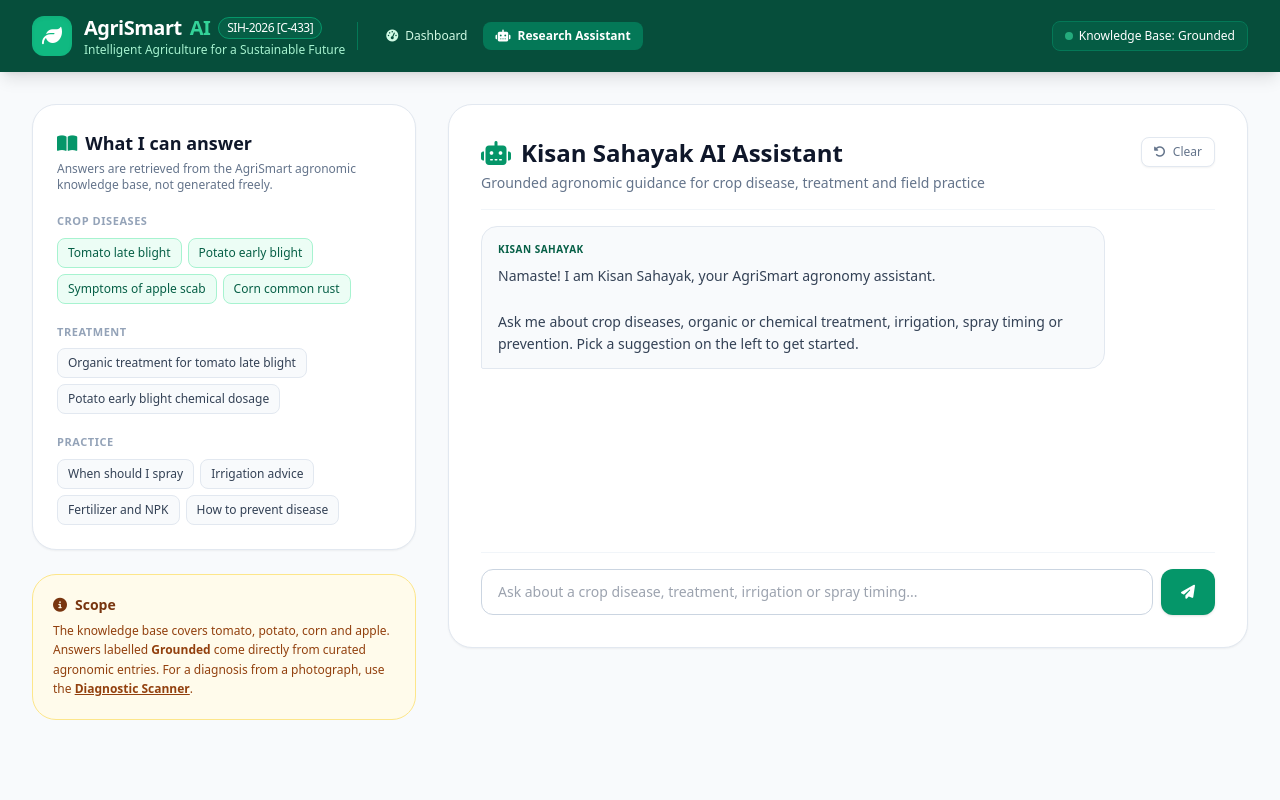
After one commit to aarydesaii/QuidsIn-SIH-Internal-2026, a FastAPI app: template src/frontend/templates/research.html in a window 1280 px wide. The commit adds this page. Run offline with FastAPI, Linux system fonts and the light colour scheme; the template is opened without the code that fills it, so the values that code supplies are empty; some libraries are stand-ins or nearby versions.

Commit message:
Added Research Assistant Page

```diff
--- a/src/backend/main.py
+++ b/src/backend/main.py
@@ -52,6 +52,10 @@ CONFIDENCE_THRESHOLD = 0.50
 @app.get("/", response_class=HTMLResponse)
 async def home(request: Request):
     return templates.TemplateResponse(request=request, name="index.html")
+
+@app.get("/research", response_class=HTMLResponse)
+async def research(request: Request):
+    return templates.TemplateResponse(request=request, name="research.html")
 
 @app.post("/api/predict")
 async def predict_endpoint(file: UploadFile = File(...)):
@@ -215,6 +219,151 @@ async def sustainability_calc(
         "rating": "Excellent Sustainability" if score > 80 else "Good Progress"
     })
 
+CROP_TERMS = {
+    "tomato": "Tomato", "tamatar": "Tomato",
+    "potato": "Potato", "aloo": "Potato", "batata": "Potato",
+    "corn": "Corn", "maize": "Corn", "makka": "Corn",
+    "apple": "Apple", "seb": "Apple",
+}
+
+DISEASE_TERMS = {
+    "early blight": "Early_blight", "early-blight": "Early_blight",
+    "late blight": "Late_blight", "late-blight": "Late_blight",
+    "blight": "blight",
+    "rust": "Common_rust",
+    "scab": "Apple_scab",
+}
+
+
+def _format_entry(key, entry, intent):
+    """Render a knowledge-base entry, showing the sections the question asked for."""
+    lines = [f"{entry['crop']} — {entry['disease']}"]
+
+    if entry.get("is_healthy"):
+        lines.append(f"\nSeverity: {entry['severity']}")
+        lines.append("\nMaintenance:")
+        lines += [f"  • {s}" for s in entry["symptoms"]]
+        lines.append(f"\nIrrigation: {entry['irrigation_advice']}")
+        return "\n".join(lines)
+
+    lines.append(f"Severity: {entry['severity']}")
+
+    show_all = intent == "all"
+    if show_all or intent == "symptoms":
+        lines.append("\nSymptoms to look for:")
+        lines += [f"  • {s}" for s in entry["symptoms"]]
+    if show_all or intent == "organic":
+        lines.append("\nOrganic / bio remedies:")
+        lines += [f"  • {s}" for s in entry["organic_remedies"]]
+    if show_all or intent == "chemical":
+        lines.append("\nChemical formulation:")
+        lines.append(f"  {entry['chemical_remedies'][0] if isinstance(entry['chemical_remedies'], list) else entry['chemical_remedies']}")
+    if show_all or intent == "irrigation":
+        lines.append(f"\nIrrigation: {entry['irrigation_advice']}")
+
+    return "\n".join(lines)
+
+
+def _detect_intent(q):
+    if any(w in q for w in ("organic", "natural", "bio", "neem", "jaivik")):
+        return "organic"
+    if any(w in q for w in ("chemical", "fungicide", "dosage", "dose", "spray what", "which medicine", "dawa")):
+        return "chemical"
+    if any(w in q for w in ("symptom", "identify", "looks like", "how to know", "sign", "pehchan")):
+        return "symptoms"
+    if any(w in q for w in ("irrigation", "watering", "water", "pani")):
+        return "irrigation"
+    return "all"
+
+
+def build_grounded_reply(query: str):
+    """Answer from DISEASE_DATABASE where possible. Returns (reply, grounded)."""
+    q = query.lower().strip()
+    if not q:
+        return "Please type a question about your crop.", False
+
+    intent = _detect_intent(q)
+    crops = {c for term, c in CROP_TERMS.items() if term in q}
+    # A specific term ("late blight") must win over the generic "blight" wildcard
+    specific = {d for term, d in DISEASE_TERMS.items() if term in q and d != "blight"}
+    diseases = specific or ({"blight"} if "blight" in q else set())
+
+    matches = []
+    for key, entry in DISEASE_DATABASE.items():
+        crop_part, _, disease_part = key.partition("___")
+        if crops and crop_part not in crops:
+            continue
+        if diseases:
+            if not any(d == disease_part or (d == "blight" and "blight" in disease_part.lower())
+                       for d in diseases):
+                continue
+        elif not crops:
+            continue
+        matches.append((key, entry))
+
+    if matches:
+        diseased = [m for m in matches if not m[1].get("is_healthy")]
+        chosen = diseased or matches
+        if len(chosen) > 3:
+            chosen = chosen[:3]
+        blocks = [_format_entry(k, e, intent) for k, e in chosen]
+        header = ""
+        if len(chosen) > 1:
+            header = f"Found {len(chosen)} matching entries in the knowledge base:\n\n"
+        return header + "\n\n———\n\n".join(blocks), True
+
+    # Topic answers that are not disease-specific
+    if any(w in q for w in ("irrigation", "watering", "water", "pani", "drip")):
+        return (
+            "Smart irrigation guidance:\n"
+            "  • Irrigate when soil moisture falls below 30% — the Soil Analytics panel "
+            "on the dashboard shows the current reading.\n"
+            "  • Prefer drip irrigation in 45-minute early-morning cycles; it saves roughly "
+            "40% water against flood irrigation.\n"
+            "  • Never wet the foliage. Most fungal diseases need leaf wetness to establish.\n"
+            "  • Delay irrigation by 24 hours if rain is forecast — check the Weather panel."
+        ), False
+
+    if any(w in q for w in ("fertilizer", "fertiliser", "npk", "nutrient", "urea", "khad")):
+        return (
+            "Soil nutrient guidance:\n"
+            "  • Use neem-coated urea for steady nitrogen release without acidifying the soil.\n"
+            "  • Apply vermicompost at 2 tons/acre before flowering to build microbial activity.\n"
+            "  • Test soil pH before each season — 6.2 to 6.8 suits tomato, potato and corn.\n"
+            "  • Split nitrogen into 2–3 doses rather than one heavy application."
+        ), False
+
+    if any(w in q for w in ("spray", "weather", "wind", "when to", "timing")):
+        return (
+            "Spray timing guidance:\n"
+            "  • Spray only when wind is below 15 km/h — the Weather panel shows live wind speed.\n"
+            "  • Early morning or late evening is best; midday heat evaporates the spray.\n"
+            "  • Do not spray if rain is likely within 6 hours, or it washes off.\n"
+            "  • Always wear gloves and a mask when applying chemical fungicides."
+        ), False
+
+    if any(w in q for w in ("prevent", "avoid", "protect", "healthy", "bachav")):
+        return (
+            "Preventive crop protection:\n"
+            "  • Rotate crops — avoid planting the same family in a field two seasons running.\n"
+            "  • Remove and destroy infected plant debris; do not compost it.\n"
+            "  • Space plants for airflow so foliage dries quickly after dew or rain.\n"
+            "  • Mulch the soil surface to stop spores splashing onto lower leaves.\n"
+            "  • Scout fields every 3 days and photograph anything suspicious."
+        ), False
+
+    known_crops = sorted({e["crop"] for e in DISEASE_DATABASE.values()})
+    return (
+        "I could not match that to my knowledge base. I can answer questions about:\n\n"
+        f"  • Diseases of: {', '.join(known_crops)}\n"
+        "  • Specific conditions: early blight, late blight, common rust, apple scab\n"
+        "  • Topics: irrigation, fertilizer and nutrients, spray timing, prevention\n\n"
+        "Try asking something like \"organic treatment for tomato late blight\", "
+        "\"symptoms of apple scab\", or \"when should I spray\".\n\n"
+        "For a diagnosis, upload a leaf photo to the Diagnostic Scanner on the dashboard."
+    ), False
+
+
 @app.post("/api/chat")
 async def chat_endpoint(query: str = Form(...), lang: str = Form("en")):
     gemini_key = os.environ.get("GEMINI_API_KEY", "")
@@ -235,35 +384,12 @@ async def chat_endpoint(query: str = Form(...), lang: str = Form("en")):
         except Exception:
             pass
 
-    q_low = query.lower()
-    if "blight" in q_low:
-        reply = (
-            "For Blight (Early or Late):\n"
-            "1. Remove and safely dispose of all infected lower leaves.\n"
-            "2. Spray copper oxychloride (3g/L) or cold-pressed neem oil (5ml/L) in the early morning.\n"
-            "3. Shift to drip irrigation — do not wet the leaves during watering!"
-        )
-    elif "irrigation" in q_low or "water" in q_low:
-        reply = (
-            "Smart Irrigation Recommendation:\n"
-            "• If soil moisture is above 35%, delay watering by 24 hours.\n"
-            "• Drip irrigation in 45-minute cycles in early morning saves 40% water and prevents fungal outbreaks."
-        )
-    elif "fertilizer" in q_low or "npk" in q_low:
-        reply = (
-            "Soil Nutrient Guidance:\n"
-            "• Use Neem-coated Urea for steady nitrogen release without soil acidification.\n"
-            "• Supplement with Vermicompost (2 tons/acre) before flowering to enhance beneficial soil microbes."
-        )
-    else:
-        reply = (
-            f"Hello Kisan friend! For your query '{query}', AgriSmart advises:\n"
-            "1. Monitor your crop foliage every 3 days for early leaf spots.\n"
-            "2. Ensure optimal drainage so water doesn't pool near root crowns.\n"
-            "3. Upload a clear photo of any suspicious leaf to our Diagnostic Scanner for an instant AI treatment plan!"
-        )
-
-    return JSONResponse({"reply": reply, "source": "AgriSmart Offline Agro-Expert Engine"})
+    reply, matched = build_grounded_reply(query)
+    return JSONResponse({
+        "reply": reply,
+        "source": "AgriSmart Knowledge Base (grounded)" if matched else "AgriSmart Assistant",
+        "grounded": matched,
+    })
 
 if __name__ == "__main__":
     import uvicorn
--- /dev/null
+++ b/src/frontend/templates/research.html
@@ -0,0 +1,227 @@
+<!DOCTYPE html>
+<html lang="en">
+<head>
+    <meta charset="UTF-8">
+    <meta name="viewport" content="width=device-width, initial-scale=1.0">
+    <title>Research Assistant - AgriSmart AI</title>
+    <script src="https://cdn.tailwindcss.com"></script>
+    <link href="https://cdnjs.cloudflare.com/ajax/libs/font-awesome/6.4.0/css/all.min.css" rel="stylesheet">
+    <script>
+        tailwind.config = {
+            theme: { extend: { colors: { primary: '#15803d', secondary: '#166534', accent: '#84cc16' } } }
+        }
+    </script>
+</head>
+<body class="bg-slate-50 text-slate-800 min-h-screen font-sans">
+
+    <!-- Top Navigation -->
+    <nav class="bg-emerald-900 text-white shadow-lg sticky top-0 z-50">
+        <div class="max-w-7xl mx-auto px-4 sm:px-6 lg:px-8 py-3.5 flex justify-between items-center">
+            <div class="flex items-center space-x-3">
+                <div class="w-10 h-10 bg-emerald-500 rounded-xl flex items-center justify-center text-xl shadow-inner">
+                    <i class="fa-solid fa-leaf text-white"></i>
+                </div>
+                <div>
+                    <h1 class="text-xl font-bold tracking-tight flex items-center gap-2">
+                        AgriSmart <span class="text-emerald-400 font-extrabold">AI</span>
+                        <span class="text-xs bg-emerald-800 border border-emerald-600 px-2 py-0.5 rounded-full font-normal">SIH-2026 [C-433]</span>
+                    </h1>
+                    <p class="text-xs text-emerald-200">Intelligent Agriculture for a Sustainable Future</p>
+                </div>
+
+                <!-- Page Navigation -->
+                <div class="hidden sm:flex items-center gap-1 ml-4 pl-4 border-l border-emerald-700">
+                    <a href="/" class="px-3 py-1.5 rounded-lg text-xs font-medium text-emerald-100 hover:bg-emerald-800 transition">
+                        <i class="fa-solid fa-gauge-high mr-1"></i> Dashboard
+                    </a>
+                    <a href="/research" class="px-3 py-1.5 rounded-lg text-xs font-bold bg-emerald-700 text-white">
+                        <i class="fa-solid fa-robot mr-1"></i> Research Assistant
+                    </a>
+                </div>
+            </div>
+
+            <div class="hidden md:flex items-center space-x-4 text-xs font-medium">
+                <div class="flex items-center space-x-1.5 bg-emerald-800/80 px-3 py-1.5 rounded-lg border border-emerald-700">
+                    <span class="w-2 h-2 rounded-full bg-emerald-400 animate-pulse"></span>
+                    <span>Knowledge Base: Grounded</span>
+                </div>
+            </div>
+        </div>
+    </nav>
+
+    <main class="max-w-7xl mx-auto px-4 sm:px-6 lg:px-8 py-8">
+        <div class="grid grid-cols-1 lg:grid-cols-12 gap-8">
+
+            <!-- Left: suggested topics -->
+            <aside class="lg:col-span-4 space-y-6">
+                <div class="bg-white rounded-3xl p-6 shadow-sm border border-slate-200">
+                    <h2 class="text-lg font-bold text-slate-900 flex items-center gap-2">
+                        <i class="fa-solid fa-book-open text-emerald-600"></i>
+                        What I can answer
+                    </h2>
+                    <p class="text-xs text-slate-500 mt-1">
+                        Answers are retrieved from the AgriSmart agronomic knowledge base, not generated freely.
+                    </p>
+
+                    <p class="text-[11px] font-bold text-slate-400 uppercase tracking-wider mt-5 mb-2">Crop diseases</p>
+                    <div class="flex flex-wrap gap-1.5">
+                        <button class="suggestion px-2.5 py-1.5 text-xs bg-emerald-50 hover:bg-emerald-100 text-emerald-800 border border-emerald-200 rounded-lg transition">Tomato late blight</button>
+                        <button class="suggestion px-2.5 py-1.5 text-xs bg-emerald-50 hover:bg-emerald-100 text-emerald-800 border border-emerald-200 rounded-lg transition">Potato early blight</button>
+                        <button class="suggestion px-2.5 py-1.5 text-xs bg-emerald-50 hover:bg-emerald-100 text-emerald-800 border border-emerald-200 rounded-lg transition">Symptoms of apple scab</button>
+                        <button class="suggestion px-2.5 py-1.5 text-xs bg-emerald-50 hover:bg-emerald-100 text-emerald-800 border border-emerald-200 rounded-lg transition">Corn common rust</button>
+                    </div>
+
+                    <p class="text-[11px] font-bold text-slate-400 uppercase tracking-wider mt-5 mb-2">Treatment</p>
+                    <div class="flex flex-wrap gap-1.5">
+                        <button class="suggestion px-2.5 py-1.5 text-xs bg-slate-50 hover:bg-slate-100 text-slate-700 border border-slate-200 rounded-lg transition">Organic treatment for tomato late blight</button>
+                        <button class="suggestion px-2.5 py-1.5 text-xs bg-slate-50 hover:bg-slate-100 text-slate-700 border border-slate-200 rounded-lg transition">Potato early blight chemical dosage</button>
+                    </div>
+
+                    <p class="text-[11px] font-bold text-slate-400 uppercase tracking-wider mt-5 mb-2">Practice</p>
+                    <div class="flex flex-wrap gap-1.5">
+                        <button class="suggestion px-2.5 py-1.5 text-xs bg-slate-50 hover:bg-slate-100 text-slate-700 border border-slate-200 rounded-lg transition">When should I spray</button>
+                        <button class="suggestion px-2.5 py-1.5 text-xs bg-slate-50 hover:bg-slate-100 text-slate-700 border border-slate-200 rounded-lg transition">Irrigation advice</button>
+                        <button class="suggestion px-2.5 py-1.5 text-xs bg-slate-50 hover:bg-slate-100 text-slate-700 border border-slate-200 rounded-lg transition">Fertilizer and NPK</button>
+                        <button class="suggestion px-2.5 py-1.5 text-xs bg-slate-50 hover:bg-slate-100 text-slate-700 border border-slate-200 rounded-lg transition">How to prevent disease</button>
+                    </div>
+                </div>
+
+                <div class="bg-amber-50 border border-amber-200 rounded-3xl p-5">
+                    <h3 class="text-sm font-bold text-amber-900 flex items-center gap-2">
+                        <i class="fa-solid fa-circle-info"></i> Scope
+                    </h3>
+                    <p class="text-xs text-amber-800 mt-1.5 leading-relaxed">
+                        The knowledge base covers tomato, potato, corn and apple. Answers labelled
+                        <span class="font-bold">Grounded</span> come directly from curated agronomic entries.
+                        For a diagnosis from a photograph, use the
+                        <a href="/" class="underline font-semibold">Diagnostic Scanner</a>.
+                    </p>
+                </div>
+            </aside>
+
+            <!-- Right: conversation -->
+            <section class="lg:col-span-8">
+                <div class="bg-white rounded-3xl p-6 sm:p-8 shadow-sm border border-slate-200 flex flex-col" style="min-height: 34rem;">
+                    <div class="flex items-start justify-between gap-4 border-b border-slate-100 pb-4">
+                        <div>
+                            <h2 class="text-2xl font-black text-slate-900 flex items-center gap-2.5">
+                                <i class="fa-solid fa-robot text-emerald-600"></i>
+                                Kisan Sahayak AI Assistant
+                            </h2>
+                            <p class="text-sm text-slate-500 mt-1">
+                                Grounded agronomic guidance for crop disease, treatment and field practice
+                            </p>
+                        </div>
+                        <button onclick="clearChat()" class="shrink-0 px-3 py-1.5 text-xs text-slate-500 hover:text-red-600 bg-white border border-slate-200 rounded-lg shadow-sm transition">
+                            <i class="fa-solid fa-rotate-left mr-1"></i> Clear
+                        </button>
+                    </div>
+
+                    <div id="chat-box" class="flex-1 overflow-y-auto py-4 space-y-3 text-sm"></div>
+
+                    <form id="chat-form" onsubmit="sendChatMessage(event)" class="mt-3 flex gap-2 border-t border-slate-100 pt-4">
+                        <input type="text" id="chat-input" autocomplete="off"
+                               placeholder="Ask about a crop disease, treatment, irrigation or spray timing..."
+                               class="flex-1 text-sm px-4 py-3 rounded-xl border border-slate-300 focus:outline-none focus:ring-2 focus:ring-emerald-500">
+                        <button type="submit" id="send-btn" class="px-5 py-3 bg-emerald-600 hover:bg-emerald-700 text-white rounded-xl text-sm font-bold shadow transition">
+                            <i class="fa-solid fa-paper-plane"></i>
+                        </button>
+                    </form>
+                </div>
+            </section>
+        </div>
+    </main>
+
+    <script>
+        const chatBox = document.getElementById('chat-box');
+        const chatInput = document.getElementById('chat-input');
+
+        const GREETING = "Namaste! I am Kisan Sahayak, your AgriSmart agronomy assistant.\n\n" +
+            "Ask me about crop diseases, organic or chemical treatment, irrigation, spray timing or prevention. " +
+            "Pick a suggestion on the left to get started.";
+
+        function el(tag, className, text) {
+            const node = document.createElement(tag);
+            if (className) node.className = className;
+            if (text !== undefined) node.textContent = text;
+            return node;
+        }
+
+        function addUserMessage(text) {
+            const wrap = el('div', 'flex justify-end');
+            const bubble = el('div', 'bg-emerald-600 text-white px-4 py-2.5 rounded-2xl rounded-br-sm max-w-[80%] whitespace-pre-wrap', text);
+            wrap.appendChild(bubble);
+            chatBox.appendChild(wrap);
+            chatBox.scrollTop = chatBox.scrollHeight;
+        }
+
+        function addAssistantMessage(text, source, grounded) {
+            const wrap = el('div', 'flex justify-start');
+            const bubble = el('div', 'bg-slate-50 border border-slate-200 px-4 py-3 rounded-2xl rounded-bl-sm max-w-[85%]');
+
+            const head = el('div', 'flex items-center gap-2 mb-1.5');
+            head.appendChild(el('span', 'text-[10px] font-bold text-emerald-800 uppercase tracking-wider', 'Kisan Sahayak'));
+            if (source) {
+                const tagClass = grounded
+                    ? 'text-[9px] font-bold px-1.5 py-0.5 rounded bg-emerald-100 text-emerald-700 border border-emerald-200'
+                    : 'text-[9px] font-bold px-1.5 py-0.5 rounded bg-slate-100 text-slate-500 border border-slate-200';
+                head.appendChild(el('span', tagClass, grounded ? 'GROUNDED' : 'GENERAL'));
+            }
+            bubble.appendChild(head);
+            bubble.appendChild(el('div', 'text-slate-700 whitespace-pre-wrap leading-relaxed', text));
+
+            wrap.appendChild(bubble);
+            chatBox.appendChild(wrap);
+            chatBox.scrollTop = chatBox.scrollHeight;
+        }
+
+        function clearChat() {
+            chatBox.innerHTML = '';
+            addAssistantMessage(GREETING, null, false);
+        }
+
+        async function sendChatMessage(e) {
+            e.preventDefault();
+            const query = chatInput.value.trim();
+            if (!query) return;
+
+            addUserMessage(query);
+            chatInput.value = '';
+
+            const btn = document.getElementById('send-btn');
+            btn.disabled = true;
+
+            const thinking = el('div', 'flex justify-start');
+            thinking.appendChild(el('div', 'bg-slate-50 border border-slate-200 px-4 py-3 rounded-2xl text-slate-400 text-xs', 'Searching knowledge base...'));
+            chatBox.appendChild(thinking);
+            chatBox.scrollTop = chatBox.scrollHeight;
+
+            try {
+                const fd = new FormData();
+                fd.append('query', query);
+                fd.append('lang', 'en');
+                const res = await fetch('/api/chat', { method: 'POST', body: fd });
+                const data = await res.json();
+                thinking.remove();
+                addAssistantMessage(data.reply, data.source, data.grounded);
+            } catch (err) {
+                thinking.remove();
+                addAssistantMessage('Could not reach the assistant. Please check the server and try again.', null, false);
+            } finally {
+                btn.disabled = false;
+                chatInput.focus();
+            }
+        }
+
+        document.querySelectorAll('.suggestion').forEach(btn => {
+            btn.addEventListener('click', () => {
+                chatInput.value = btn.textContent.trim();
+                chatInput.focus();
+                document.getElementById('chat-form').requestSubmit();
+            });
+        });
+
+        addAssistantMessage(GREETING, null, false);
+    </script>
+</body>
+</html>
```
Also changed, not shown: src/frontend/templates/index.html (+22 -56 lines).
